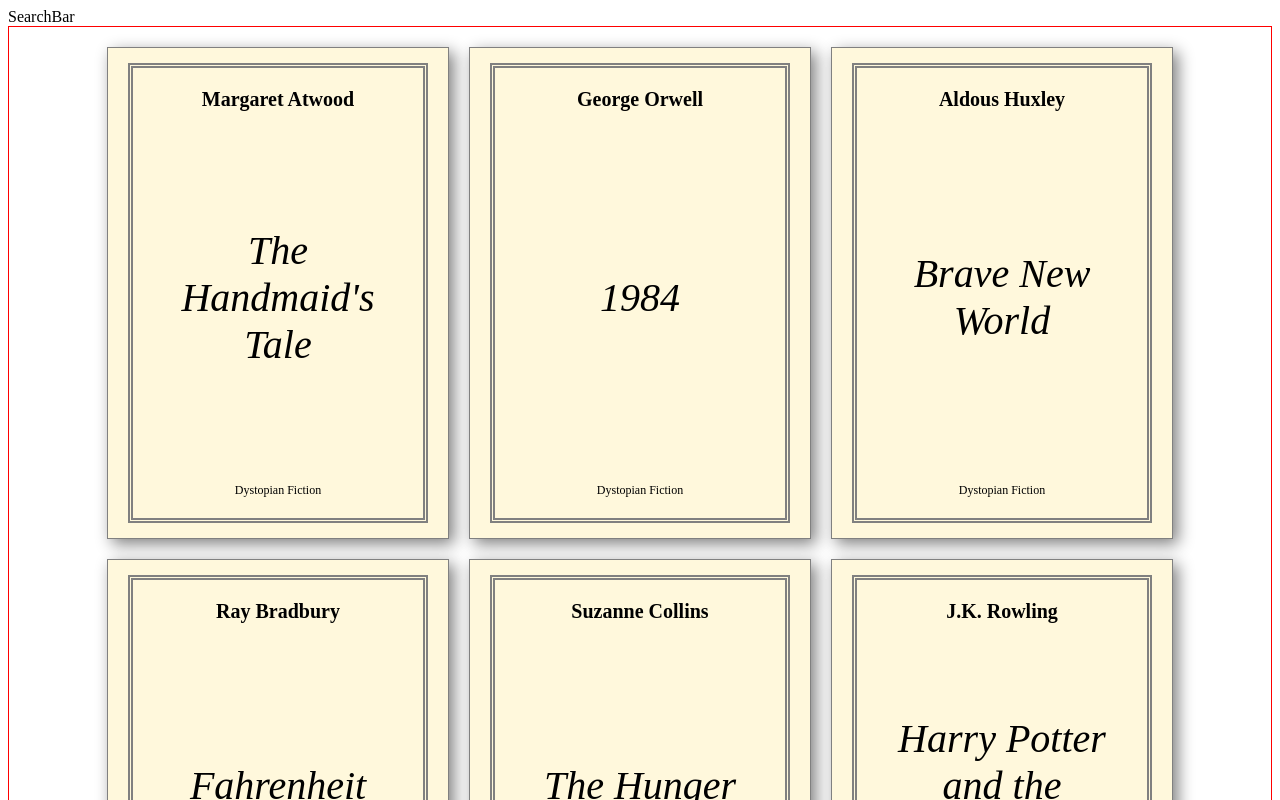
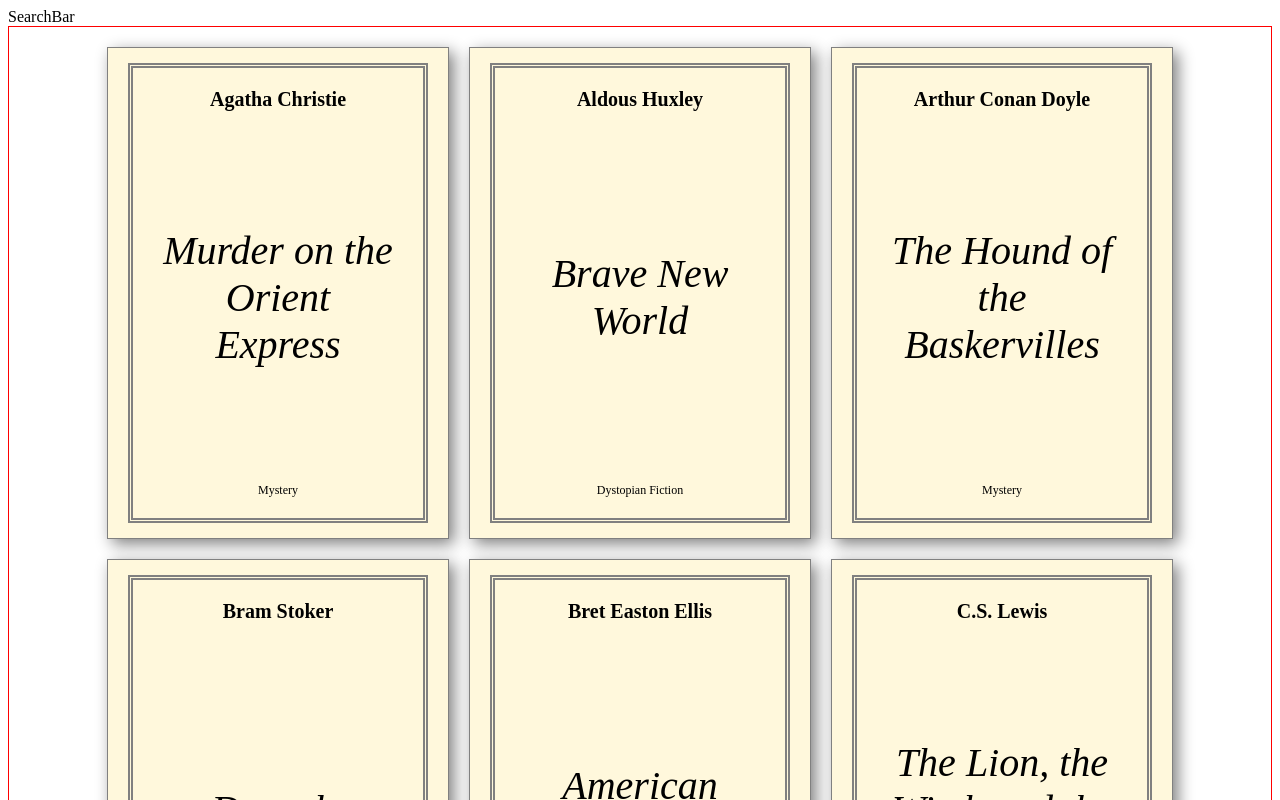
Before and after one commit to Kiril-Pavlov/book-library-app, a React (Create React App) app: page / in a window 1280 px wide. Shown: the top 800 px of the page. Built offline with nearby package versions, Linux system fonts and the light colour scheme.

Commit message:
sorting by author name done

```diff
--- a/src/components/Books.jsx
+++ b/src/components/Books.jsx
@@ -6,7 +6,14 @@ const Books = ({books}) => {
   console.log(books)
   return (
     <div className='books'>
-      {books.map(book=>(
+      {books.sort(
+          (a,b)=>{
+            if(a.author.toLowerCase()<b.author.toLowerCase()){
+              return -1;
+            }else{
+              return 1;
+            }
+          }).map(book=>(
         <Book title={book.title} author={book.author} genre={book.genre}/>
       ))}
     </div>
```
